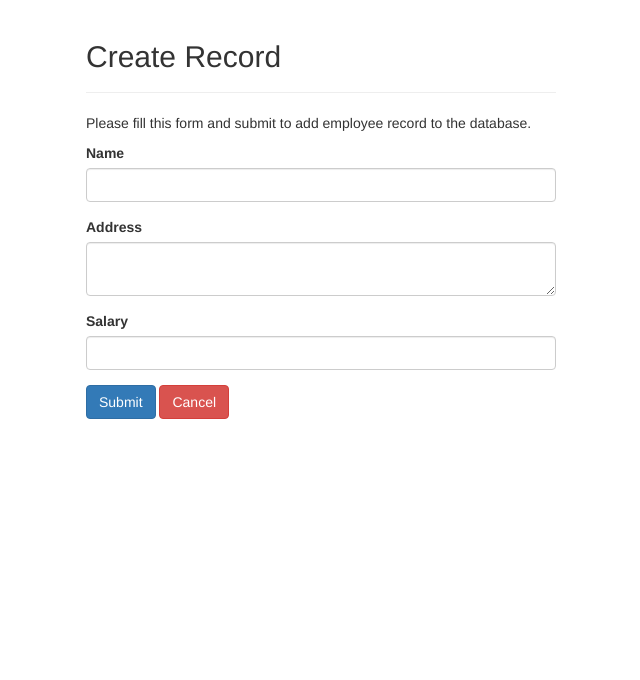
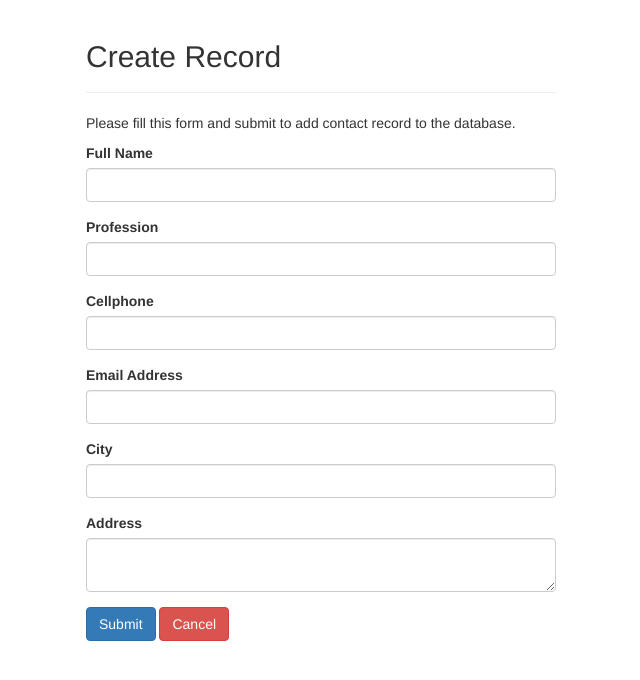
Before and after one commit to KoketsoMadise/ContactManagementSystem, a PHP site: page /create.php in a window 1280 px wide. Shown: the top 680 px of the page, without its empty margins (319-959 px from the left). Run offline with PHP 8.4, Linux system fonts and the light colour scheme.

Commit message:
update create function

```diff
--- a/create.php
+++ b/create.php
@@ -3,21 +3,60 @@
 require_once "config.php";
 
 // Define variables and initialize with empty values
-$name = $address = $salary = "";
-$name_err = $address_err = $salary_err = "";
+$fullname = $address = $city = $email = $profession = $cellphone = "";
+$fullname_err = $address_err = $cellphone_err = $profession_err = $email_err = $city_err = "";
 
 // Processing form data when form is submitted
 if($_SERVER["REQUEST_METHOD"] == "POST"){
-    // Validate name
-    $input_name = trim($_POST["name"]);
-    if(empty($input_name)){
-        $name_err = "Please enter a name.";
-    } elseif(!filter_var($input_name, FILTER_VALIDATE_REGEXP, array("options"=>array("regexp"=>"/^[a-zA-Z\s]+$/")))){
-        $name_err = "Please enter a valid name.";
+    // Validate fullname
+    $input_fullname = trim($_POST["fullname"]);
+    if(empty($input_fullname)){
+        $fullname_err = "Please enter a fullname.";
+    } elseif(!filter_var($input_fullname, FILTER_VALIDATE_REGEXP, array("options"=>array("regexp"=>"/^[a-zA-Z\s]+$/")))){
+        $fullname_err = "Please enter a valid fullname.";
     } else{
-        $name = $input_name;
+        $fullname = $input_fullname;
     }
 
+    // Validate profession
+    $input_profession = trim($_POST["profession"]);
+    if(empty($input_profession)){
+        $profession_err = "Please enter profession.";
+    } elseif(!filter_var($input_profession, FILTER_VALIDATE_REGEXP, array("options"=>array("regexp"=>"/^[a-zA-Z\s]+$/")))){
+        $profession_err = "Please enter a positive integer value.";
+    } else{
+        $profession = $input_profession;
+    }
+
+// Validate cellphone
+$input_cellphone = trim($_POST["cellphone"]);
+if(empty($input_cellphone)){
+    $cellphone_err = "Please enter the cellphone.";
+} elseif(empty($input_cellphone)){
+    $cellphone_err = "Please enter a positive integer value.";
+} else{
+    $cellphone = $input_cellphone;
+}
+
+// Validate email
+$input_email = trim($_POST["email"]);
+if(empty($input_email)){
+    $email_err = "Please enter the correct email.";
+} elseif(empty($input_email)){
+    $email_err = "Please enter a positive integer value.";
+} else{
+    $email = $input_email;
+}
+
+// Validate city
+$input_city = trim($_POST["city"]);
+if(empty($input_city)){
+    $city_err = "Please enter the city.";
+} elseif(!filter_var($input_city, FILTER_VALIDATE_REGEXP, array("options"=>array("regexp"=>"/^[a-zA-Z\s]+$/")))){
+    $city_err = "Please enter a positive integer value.";
+} else{
+    $city = $input_city;
+}
     // Validate address
     $input_address = trim($_POST["address"]);
     if(empty($input_address)){
@@ -26,29 +65,23 @@ if($_SERVER["REQUEST_METHOD"] == "POST"){
         $address = $input_address;
     }
 
-    // Validate salary
-    $input_salary = trim($_POST["salary"]);
-    if(empty($input_salary)){
-        $salary_err = "Please enter the salary amount.";
-    } elseif(!ctype_digit($input_salary)){
-        $salary_err = "Please enter a positive integer value.";
-    } else{
-        $salary = $input_salary;
-    }
 
     // Check input errors before inserting in database
-    if(empty($name_err) && empty($address_err) && empty($salary_err)){
+    if(empty($fullname_err) && empty($profession_err) && empty($address_err) && empty($city_err) && empty($email_err) && empty($cellphone_err)){
         // Prepare an insert statement
-        $sql = "INSERT INTO employees (name, address, salary) VALUES (?, ?, ?)";
+        $sql = "INSERT INTO contacts (fullname, profession, cellphone, email, city, address) VALUES (?, ?, ?, ?, ?, ?)";
 
         if($stmt = mysqli_prepare($link, $sql)){
             // Bind variables to the prepared statement as parameters
-            mysqli_stmt_bind_param($stmt, "sss", $param_name, $param_address, $param_salary);
+            mysqli_stmt_bind_param($stmt, "sss", $param_fullname, $param_profession, $param_cellphone, $param_email, $param_city, $param_address);
 
             // Set parameters
-            $param_name = $name;
+            $param_fullname = $fullname;
+            $param_profession = $profession;
+            $param_cellphone = $cellphone;
+            $param_email = $email;
+            $param_city = $city;
             $param_address = $address;
-            $param_salary = $salary;
 
             // Attempt to execute the prepared statement
             if(mysqli_stmt_execute($stmt)){
@@ -90,23 +123,39 @@ if($_SERVER["REQUEST_METHOD"] == "POST"){
                     <div class="page-header">
                         <h2>Create Record</h2>
                     </div>
-                    <p>Please fill this form and submit to add employee record to the database.</p>
+                    <p>Please fill this form and submit to add contact record to the database.</p>
                     <form action="<?php echo htmlspecialchars($_SERVER["PHP_SELF"]); ?>" method="post">
-                        <div class="form-group <?php echo (!empty($name_err)) ? 'has-error' : ''; ?>">
-                            <label>Name</label>
-                            <input type="text" name="name" class="form-control" value="<?php echo $name; ?>">
-                            <span class="help-block"><?php echo $name_err;?></span>
+                        <div class="form-group <?php echo (!empty($fullname_err)) ? 'has-error' : ''; ?>">
+                            <label>Full Name</label>
+                            <input type="text" name="fullname" class="form-control" value="<?php echo $fullname; ?>">
+                            <span class="help-block"><?php echo $fullname_err;?></span>
+                        </div>
+                        <div class="form-group <?php echo (!empty($profession_err)) ? 'has-error' : ''; ?>">
+                            <label>Profession</label>
+                            <input type="text" name="profession" class="form-control" value="<?php echo $profession; ?>">
+                            <span class="help-block"><?php echo $profession_err;?></span>
+                        </div>
+                        <div class="form-group <?php echo (!empty($cellphone_err)) ? 'has-error' : ''; ?>">
+                            <label>Cellphone</label>
+                            <input type="text" name="cellphone" class="form-control" value="<?php echo $cellphone; ?>">
+                            <span class="help-block"><?php echo $cellphone_err;?></span>
+                        </div>
+                        <div class="form-group <?php echo (!empty($email_err)) ? 'has-error' : ''; ?>">
+                            <label>Email Address</label>
+                            <input type="text" name="email" class="form-control" value="<?php echo $email; ?>">
+                            <span class="help-block"><?php echo $email_err;?></span>
+                        </div>
+                        <div class="form-group <?php echo (!empty($city_err)) ? 'has-error' : ''; ?>">
+                            <label>City</label>
+                            <input type="text" name="city" class="form-control" value="<?php echo $city; ?>">
+                            <span class="help-block"><?php echo $city;?></span>
                         </div>
                         <div class="form-group <?php echo (!empty($address_err)) ? 'has-error' : ''; ?>">
                             <label>Address</label>
                             <textarea name="address" class="form-control"><?php echo $address; ?></textarea>
                             <span class="help-block"><?php echo $address_err;?></span>
                         </div>
-                        <div class="form-group <?php echo (!empty($salary_err)) ? 'has-error' : ''; ?>">
-                            <label>Salary</label>
-                            <input type="text" name="salary" class="form-control" value="<?php echo $salary; ?>">
-                            <span class="help-block"><?php echo $salary_err;?></span>
-                        </div>
+
                         <input type="submit" class="btn btn-primary" value="Submit">
                         <a href="index.php" class="btn btn-danger">Cancel</a>
                     </form>
```
